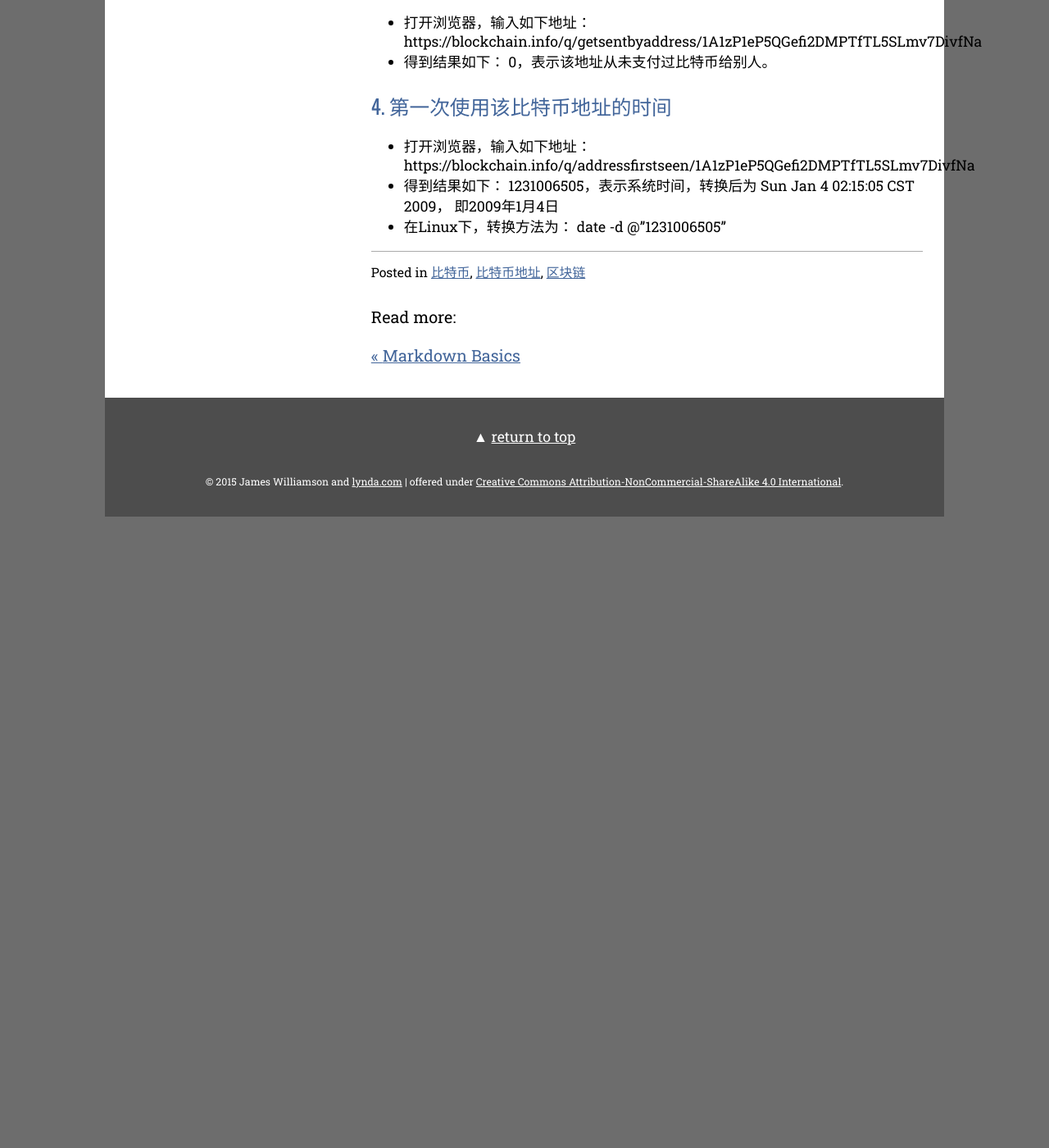
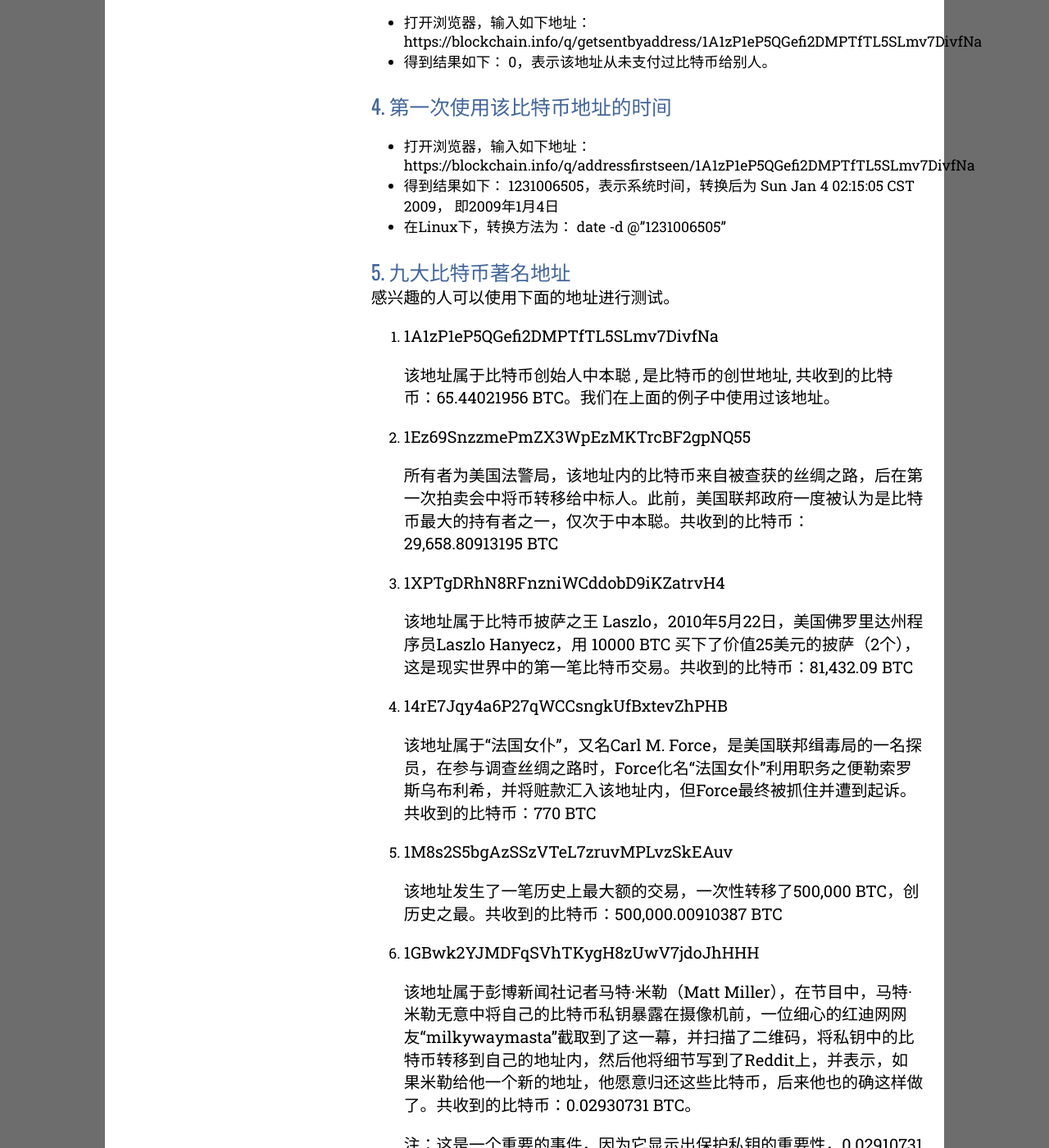
Before and after one commit to bitflying/blockchain-for-developer, a Jekyll site: the page built from _posts/2018-01-01-retrieving-bitcoin-address-information.md, in a window 1280 px wide and 1400 px high, scrolled down 1157 px. Shown: the whole window at 82% size. Built offline with Jekyll 4.4.1, drawn with Linux system fonts in a browser that asks for light colours; before the commit the page ends 1787 px from its top, so only the background shows below that; some of the changed text lies outside the part shown.

Commit message:
update 如何检索一个比特币地址的相关信息

```diff
--- a/_posts/2018-01-01-retrieving-bitcoin-address-information.md
+++ b/_posts/2018-01-01-retrieving-bitcoin-address-information.md
@@ -32,3 +32,43 @@ tags:  [比特币, 比特币地址, 区块链]
 * 打开浏览器，输入如下地址： https://blockchain.info/q/addressfirstseen/1A1zP1eP5QGefi2DMPTfTL5SLmv7DivfNa
 * 得到结果如下： 1231006505，表示系统时间，转换后为 Sun Jan  4 02:15:05 CST 2009， 即2009年1月4日
 * 在Linux下，转换方法为：  date -d @"1231006505"
+
+### 5. 九大比特币著名地址
+感兴趣的人可以使用下面的地址进行测试。
+1. 1A1zP1eP5QGefi2DMPTfTL5SLmv7DivfNa
+
+    该地址属于比特币创始人中本聪  , 是比特币的创世地址, 共收到的比特币：65.44021956 BTC。我们在上面的例子中使用过该地址。
+
+2. 1Ez69SnzzmePmZX3WpEzMKTrcBF2gpNQ55
+
+    所有者为美国法警局，该地址内的比特币来自被查获的丝绸之路，后在第一次拍卖会中将币转移给中标人。此前，美国联邦政府一度被认为是比特币最大的持有者之一，仅次于中本聪。共收到的比特币：29,658.80913195 BTC
+
+3. 1XPTgDRhN8RFnzniWCddobD9iKZatrvH4
+
+    该地址属于比特币披萨之王 Laszlo，2010年5月22日，美国佛罗里达州程序员Laszlo Hanyecz，用 10000 BTC 买下了价值25美元的披萨（2个），这是现实世界中的第一笔比特币交易。共收到的比特币：81,432.09 BTC
+
+4. 14rE7Jqy4a6P27qWCCsngkUfBxtevZhPHB
+
+    该地址属于“法国女仆”，又名Carl M. Force，是美国联邦缉毒局的一名探员，在参与调查丝绸之路时，Force化名“法国女仆”利用职务之便勒索罗斯乌布利希，并将赃款汇入该地址内，但Force最终被抓住并遭到起诉。共收到的比特币：770 BTC
+
+5. 1M8s2S5bgAzSSzVTeL7zruvMPLvzSkEAuv
+
+    该地址发生了一笔历史上最大额的交易，一次性转移了500,000 BTC，创历史之最。共收到的比特币：500,000.00910387 BTC
+
+6. 1GBwk2YJMDFqSVhTKygH8zUwV7jdoJhHHH
+
+    该地址属于彭博新闻社记者马特·米勒（Matt Miller），在节目中，马特·米勒无意中将自己的比特币私钥暴露在摄像机前，一位细心的红迪网网友“milkywaymasta”截取到了这一幕，并扫描了二维码，将私钥中的比特币转移到自己的地址内，然后他将细节写到了Reddit上，并表示，如果米勒给他一个新的地址，他愿意归还这些比特币，后来他也的确这样做了。共收到的比特币：0.02930731 BTC。
+
+    注：这是一个重要的事件，因为它显示出保护私钥的重要性，0.02910731 BTC先是转移到了milkywaymasta的地址1GkBw2o1ZeqsrbtVNbuBiqfoWd95Q2s6Ku，后来再次转移到米勒所控制的另一个地址内。
+
+7. 1HB5XMLmzFVj8ALj6mfBsbifRoD4miY36v
+
+    该地址所有者为维基解密，在遭到西方国家政府的经济封锁后，维基解密开始通过该地址接受比特币捐款。共收到的比特币：3,889.75533662 BTC
+
+8. 1L2JsXHPMYuAa9ugvHGLwkdstCPUDemNCf
+
+    Bitstamp遭窃的热钱包地址，黑客在2015年1月5日时陆续从该地址内盗取了大约19,000BTC 。共收到的比特币：19,943.19478503 BTC
+
+9. 1EBHA1ckUWzNKN7BMfDwGTx6GKEbADUozX
+
+    这个地址的所有者非常神秘，也非常富有，该地址是其9大关联地址中的一个，每个地址中包含了大约66000 BTC，表明该神秘老板拥有超过550,000 BTC 。共收到的比特币：66,233.73736962 BTC
```
